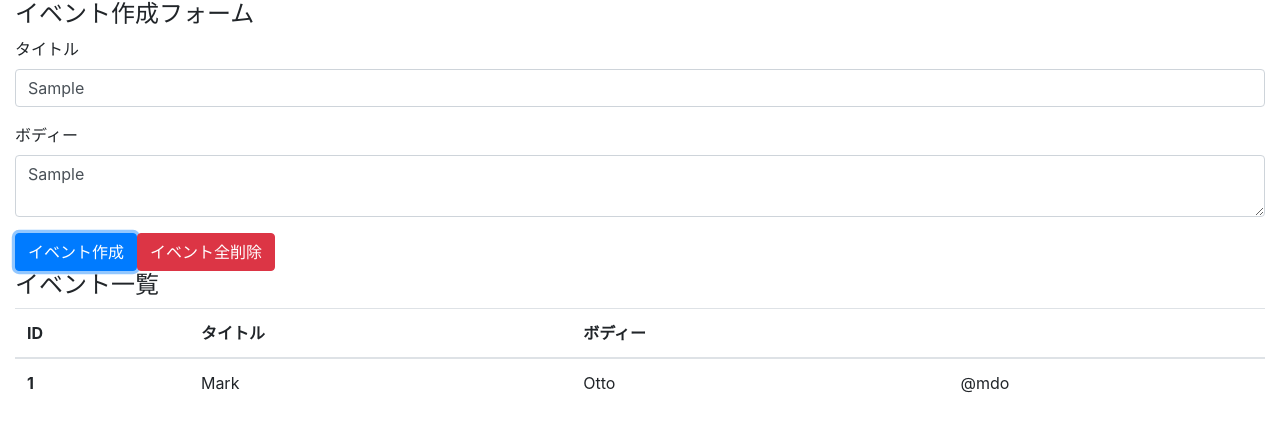
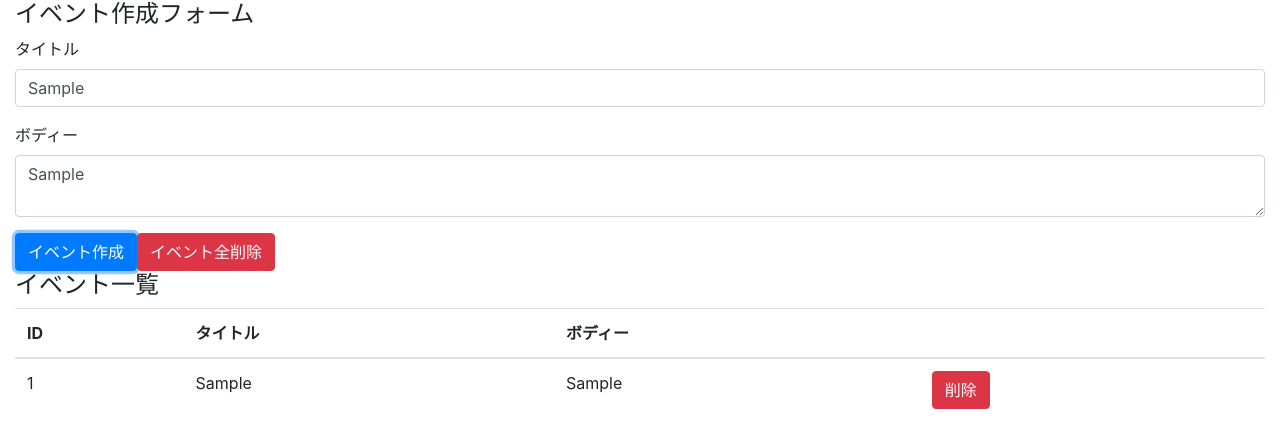
Before and after one commit to kynefuk/react-hooks, a React (Create React App) app: page / in a window 1280 px wide. Both pictures are taken after typing "Sample", "Sample" into the empty fields and a click on the button "イベント作成". Shown: the top 448 px of the page. Built offline with nearby package versions, Linux system fonts and the light colour scheme.

Commit message:
一覧表示を実装

```diff
--- a/src/components/App.js
+++ b/src/components/App.js
@@ -3,6 +3,7 @@ import React, { useState, useReducer } from 'react';
 import 'bootstrap/dist/css/bootstrap.min.css';
 
 import reducer from '../reducers';
+import Event from './Event';
 
 const App = () => {
   const [state, dispatch] = useReducer(reducer, []);
@@ -17,6 +18,14 @@ const App = () => {
       body,
     });
   };
+
+  const handleClickDelete = (id) => {
+    dispatch({
+      type: 'DELETE_EVENT',
+      id,
+    });
+  };
+
   return (
     <div className='container-fluid'>
       <h4>イベント作成フォーム</h4>
@@ -57,12 +66,12 @@ const App = () => {
           </tr>
         </thead>
         <tbody>
-          <tr>
-            <th scope='row'>1</th>
-            <td>Mark</td>
-            <td>Otto</td>
-            <td>@mdo</td>
-          </tr>
+          {state.map((event, index) => (
+            <Event
+              key={index}
+              event={event}
+              handleClickDelete={handleClickDelete}></Event>
+          ))}
         </tbody>
       </table>
     </div>
--- /dev/null
+++ b/src/components/Event.js
@@ -0,0 +1,20 @@
+import React from 'react';
+
+const Event = ({ event, handleClickDelete }) => {
+  return (
+    <tr>
+      <td>{event.id}</td>
+      <td>{event.title}</td>
+      <td>{event.body}</td>
+      <td>
+        <button
+          className='btn btn-danger'
+          onClick={() => handleClickDelete(event.id)}>
+          削除
+        </button>
+      </td>
+    </tr>
+  );
+};
+
+export default Event;
--- a/src/reducers/index.js
+++ b/src/reducers/index.js
@@ -7,7 +7,8 @@ const events = (state = [], action) => {
       event.id = id;
       return [...state, { ...event }];
     case 'DELETE_EVENT':
-      return state;
+      const events = state.filter((event) => event.id !== action.id);
+      return [...events];
     case 'DELETE_ALL_EVENT':
       return [];
     default:
```
